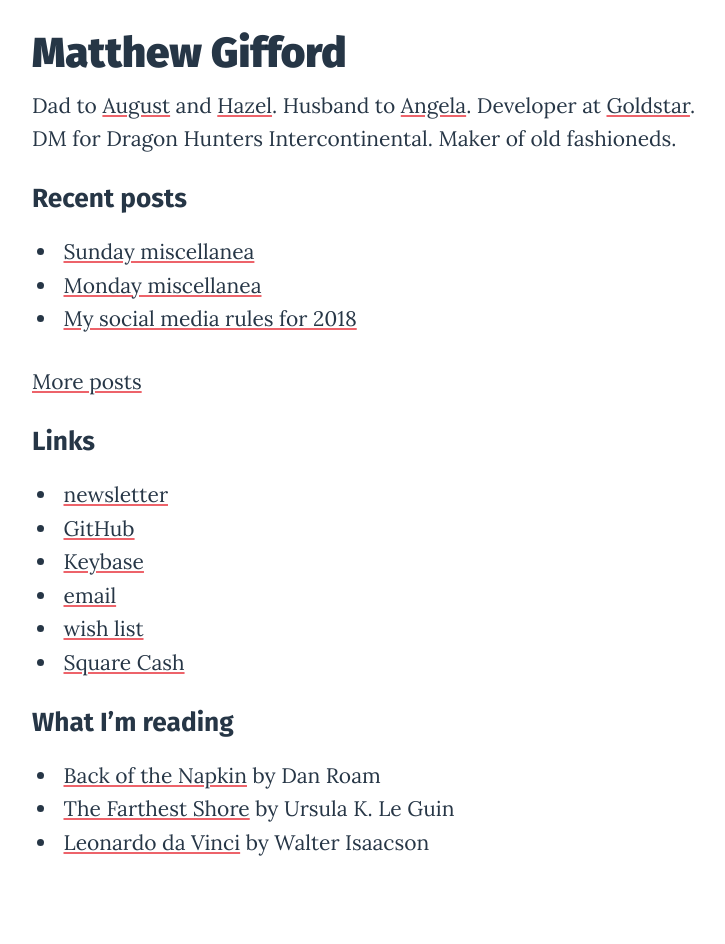
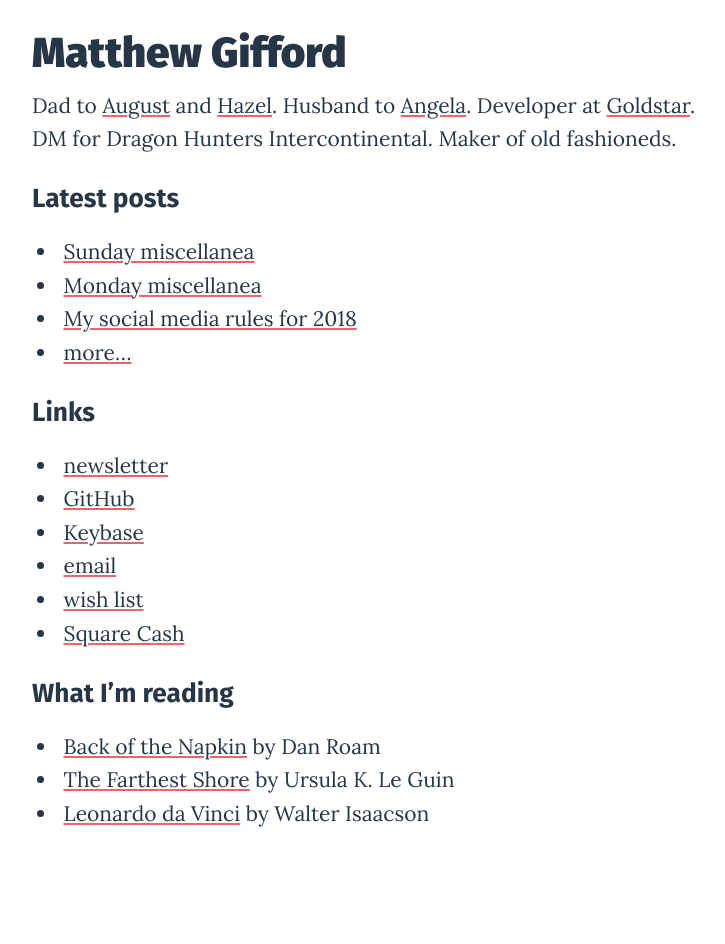
Before and after one commit to mattg/matthewgifford.com, a Jekyll site: the page built from index.md, in a window 1280 px wide. Shown: the whole page, without its empty margins (258-983 px from the left). Built offline with Jekyll 4.4.1, drawn with Linux system fonts in a browser that asks for light colours; after the commit the page ends 914 px from its top, so only the background shows below that.

Commit message:
It's been a while since I've written. Recent is misleading

```diff
--- a/index.md
+++ b/index.md
@@ -8,12 +8,11 @@ summary: "The personal site of Matthew Gifford."
 
 Dad to [August](http://www.augustgifford.com/) and [Hazel](http://www.hazelgifford.com/). Husband to [Angela](http://www.thegiffordranch.com/). Developer at [Goldstar](https://www.goldstar.com/). DM for Dragon Hunters Intercontinental. Maker of old fashioneds.
 
-## Recent posts
+## Latest posts
 
 {% for post in site.posts limit:3 %}
 - [{{ post.title }}]({{ post.url }}){% endfor %}
-
-[More posts](/posts)
+- [more&hellip;](/posts)
 
 ## Links
 
```
